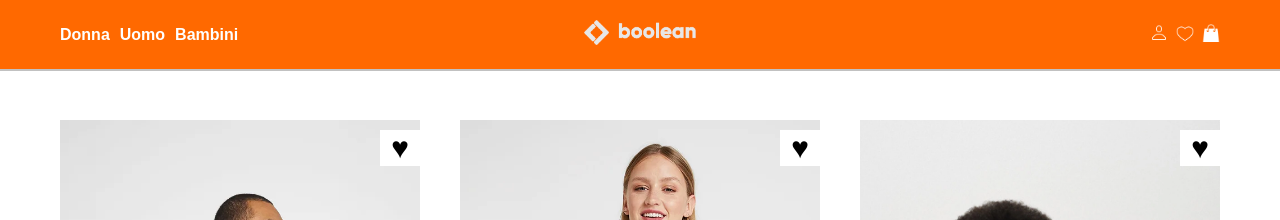
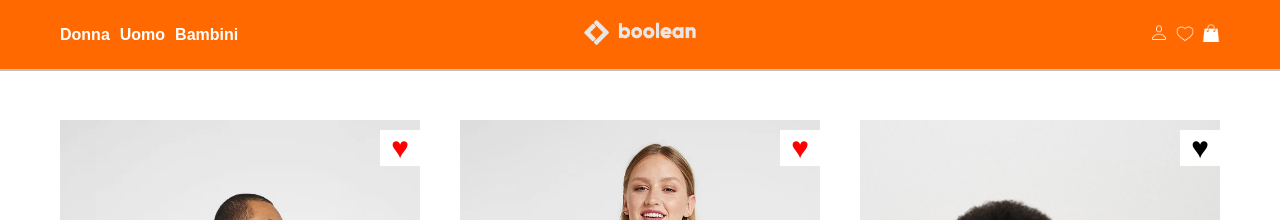
Before and after one commit to rinox3005/vite-boolando, a Vue app: page / in a window 1280 px wide. Shown: the top 220 px of the page. Built offline with nearby package versions, Linux system fonts and the light colour scheme.

Commit message:
[UPD] added dynamic heart color using obj data, added function to swap fav/notFav

```diff
--- a/src/assets/styles/partials/_variables.scss
+++ b/src/assets/styles/partials/_variables.scss
@@ -20,7 +20,7 @@ $bg-eco-color: green;
 }
 
 %col {
-  width: calc(33.3333333333% - 40px);
+  width: calc((100% / 3) - 40px);
 }
 
 %white-icons {
--- a/src/components/AppProductCard.vue
+++ b/src/components/AppProductCard.vue
@@ -5,6 +5,15 @@ export default {
     product: {
       type: Object,
       required: true,
+    },
+  },
+  methods: {
+    switchFavourites() {
+      if (this.product.isInFavorites) {
+        return (this.product.isInFavorites = false);
+      } else {
+        return (this.product.isInFavorites = true);
+      }
     },
   },
 };
@@ -22,7 +31,16 @@ export default {
       :src="`/img/${product.backImage}`"
       :alt="product.name"
     />
-    <div class="heart">&hearts;</div>
+    <div
+      class="heart"
+      :class="[
+        { fav: product.isInFavorites },
+        { notFav: !product.isInFavorites },
+      ]"
+      @click="switchFavourites()"
+    >
+      &hearts;
+    </div>
     <div class="label">
       <span
         class="discount bold"
@@ -74,11 +92,6 @@ export default {
   display: none;
 }
 
-.heart:hover {
-  color: $heart-color;
-  cursor: pointer;
-}
-
 .discount {
   background-color: $bg-discount-color;
   padding: 5px 8px;
@@ -121,4 +134,20 @@ export default {
   background-color: white;
   font-size: 30px;
 }
+
+.fav {
+  color: red;
+  cursor: pointer;
+  &:hover {
+    color: black;
+  }
+}
+
+.notFav {
+  color: black;
+  cursor: pointer;
+  &:hover {
+    color: red;
+  }
+}
 </style>
```
